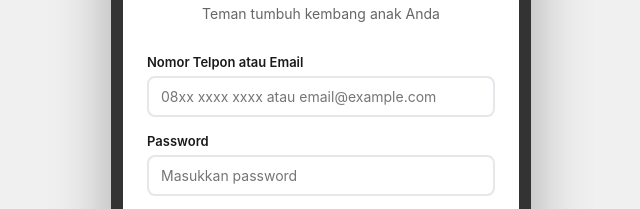
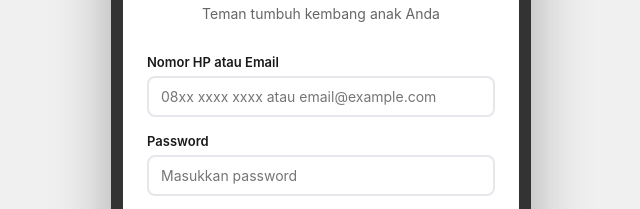
Before and after one commit to adsqukis/generos-apps, a website: page generos-frontend/generos-frontend/public/index.html in a window 1280 px wide. Shown: the part 361-570 px from the top of the page, 319-959 px from the left. Drawn offline with Linux system fonts and the light colour scheme.

Commit message:
fix: login label Nomor HP

```diff
--- a/generos-frontend/generos-frontend/public/index.html
+++ b/generos-frontend/generos-frontend/public/index.html
@@ -22,7 +22,7 @@
 
             <div id="login-form" class="form-box">
                 <div class="form-group">
-                    <label>Nomor Telpon atau Email</label>
+                    <label>Nomor HP atau Email</label>
                     <input type="text" id="login-identifier" placeholder="08xx xxxx xxxx atau email@example.com">
                 </div>
                 <div class="form-group">
```
